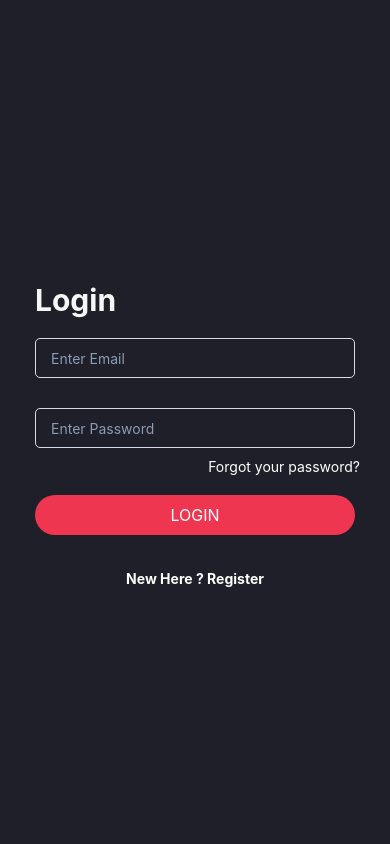
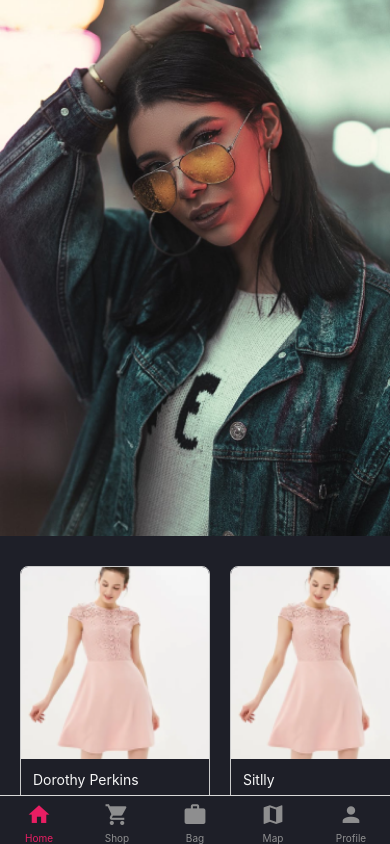
Before and after one commit to kvjp2209/Awesome_Project, a React Native app: screen /HOME in a window 390 px wide. Built offline with nearby package versions, Linux system fonts and the light colour scheme; what @rnmapbox/maps would draw is missing.

Commit message:
Update config to android

```diff
--- a/App.tsx
+++ b/App.jsx
@@ -110,7 +110,9 @@ function App() {
   return (
     <CartProvider>
       <NavigationContainer>
-        <Stack.Navigator initialRouteName="HomeScreen">
+        <Stack.Navigator
+          // initialRouteName="MainTabs"
+          initialRouteName="MainTabs">
           <Stack.Screen
             name="LoginScreen"
             component={LoginScreen}
--- a/package.json
+++ b/package.json
@@ -8,7 +8,8 @@
     "lint": "eslint .",
     "start": "react-native start",
     "test": "jest",
-    "cleanCache": "watchman watch-del-all && rm -rf node_modules/ && npm cache clean --force&& npm install && npm start -- --reset-cache"
+    "cleanCache": "watchman watch-del-all && rm -rf node_modules/ && npm cache clean --force&& npm install && npm start -- --reset-cache",
+    "pod": "cd ios && pod install && cd .."
   },
   "dependencies": {
     "@react-native-community/geolocation": "^3.1.0",
@@ -23,7 +24,7 @@
     "react-native-safe-area-context": "^4.7.4",
     "react-native-screens": "^3.27.0",
     "react-native-svg": "^14.0.0",
-    "react-native-vector-icons": "^6.7.0"
+    "react-native-vector-icons": "^10.0.2"
   },
   "devDependencies": {
     "@babel/core": "^7.20.0",
```
Also changed, not shown: 4 other files (tests, documents, lock files or other folders).
